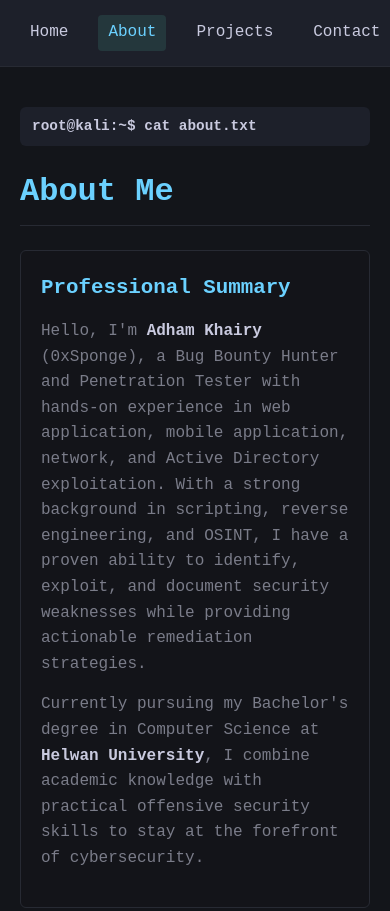
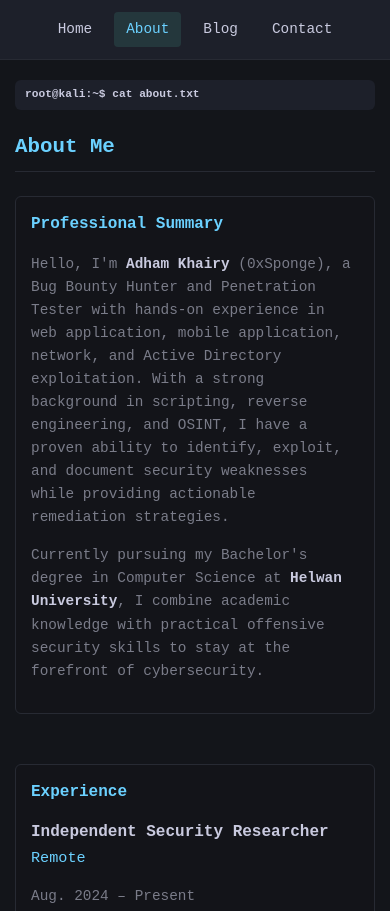
Before and after one commit to ADHAM-KHAIRY/adham-khairy.github.io, a plain HTML site: page about.html in a window 390 px wide. Shown: the top 911 px of the page. Drawn offline with Linux system fonts and the light colour scheme.

Commit message:
Refactor about.html for title and layout updates
Updated the title and navigation links in the about page. Adjusted styles for better responsiveness and added a badge container.

```diff
--- a/about.html
+++ b/about.html
@@ -3,7 +3,7 @@
 <head>
     <meta charset="UTF-8">
     <meta name="viewport" content="width=device-width, initial-scale=1.0">
-    <title>0xSponge - About</title>
+    <title>0xSponge</title>
     <style>
         :root {
             --bg-primary: #13151a;
@@ -242,18 +242,87 @@
         }
 
         @media (max-width: 768px) {
+            .container {
+                padding: 20px 15px;
+            }
+
             header {
-                flex-direction: column;
-                gap: 15px;
+                padding: 12px 15px;
             }
 
             .nav-links {
-                width: 100%;
-                justify-content: space-around;
+                flex-wrap: wrap;
+                gap: 10px;
+                justify-content: center;
+            }
+
+            .nav-link {
+                font-size: 0.9rem;
+                padding: 6px 12px;
+            }
+
+            .section-title {
+                font-size: 1.5rem;
+            }
+
+            .terminal-header {
+                font-size: 0.75rem;
+                padding: 6px 10px;
+            }
+
+            .bio-section {
+                padding: 15px;
+            }
+
+            .bio-section h3 {
+                font-size: 1.1rem;
             }
 
             .experience-header {
                 flex-direction: column;
+                gap: 5px;
+            }
+
+            .experience-title {
+                font-size: 1rem;
+            }
+
+            .skills-list {
+                gap: 8px;
+            }
+
+            .skill-badge, .cert-badge {
+                font-size: 0.85rem;
+                padding: 4px 8px;
+            }
+
+            .social-icons {
+                flex-wrap: wrap;
+                gap: 15px;
+            }
+
+            .footer {
+                padding: 15px;
+                font-size: 0.85rem;
+            }
+        }
+
+        @media (max-width: 480px) {
+            .section-title {
+                font-size: 1.3rem;
+            }
+
+            .terminal-header {
+                font-size: 0.7rem;
+                overflow-x: auto;
+            }
+
+            .bio-section h3 {
+                font-size: 1rem;
+            }
+
+            .bio-section p {
+                font-size: 0.9rem;
             }
         }
 
@@ -264,7 +333,7 @@
         <nav class="nav-links">
             <a href="index.html" class="nav-link">Home</a>
             <a href="about.html" class="nav-link active">About</a>
-            <a href="projects.html" class="nav-link">Projects</a>
+            <a href="blog.html" class="nav-link">Blog</a>
             <a href="contact.html" class="nav-link">Contact</a>
         </nav>
     </header>
@@ -411,20 +480,20 @@
             </div>
         </div>
 
+        <div class="badge-container">
+            <iframe src="https://tryhackme.com/api/v2/badges/public-profile?userPublicId=3584664"></iframe>
+        </div>
     </div>
 
     <footer class="footer">
         <div class="social-icons">
-            <a href="https://www.linkedin.com/in/adhamkhairy" class="social-icon" target="_blank">
+            <a href="https://www.linkedin.com/in/adham-khairy-985834323/" class="social-icon" target="_blank">
                 LinkedIn
             </a>
-            <a href="https://tryhackme.com/p/justbeing.adham" class="social-icon" target="_blank">
+            <a href="https://tryhackme.com/p/0xAdham" class="social-icon" target="_blank">
                 TryHackMe
             </a>
-            <a href="https://github.com/ADHAM-KHAIRY" class="social-icon" target="_blank">
-                GitHub
-            </a>
-            <a href="https://hackerone.com/0xsponge" class="social-icon" target="_blank">
+            <a href="https://hackerone.com/0xadham?type=user" class="social-icon" target="_blank">
                 HackerOne
             </a>
         </div>
```
